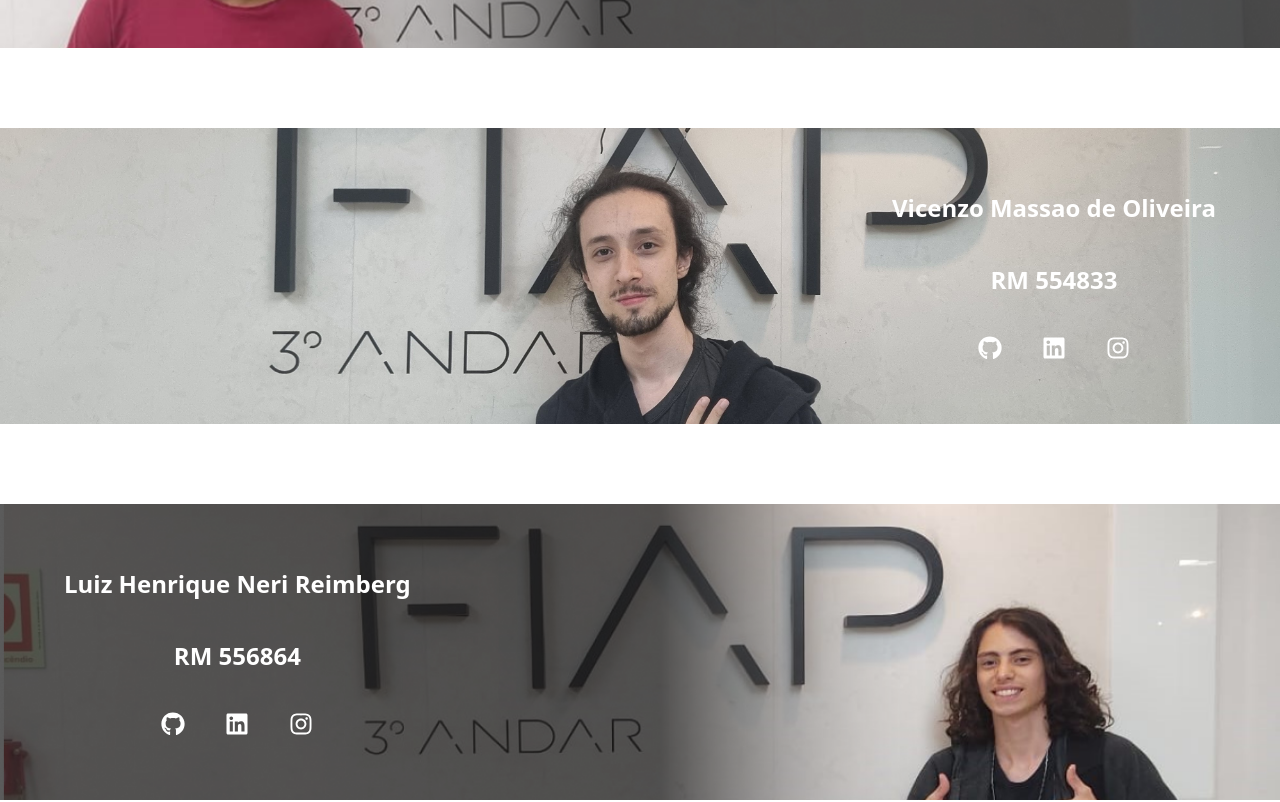
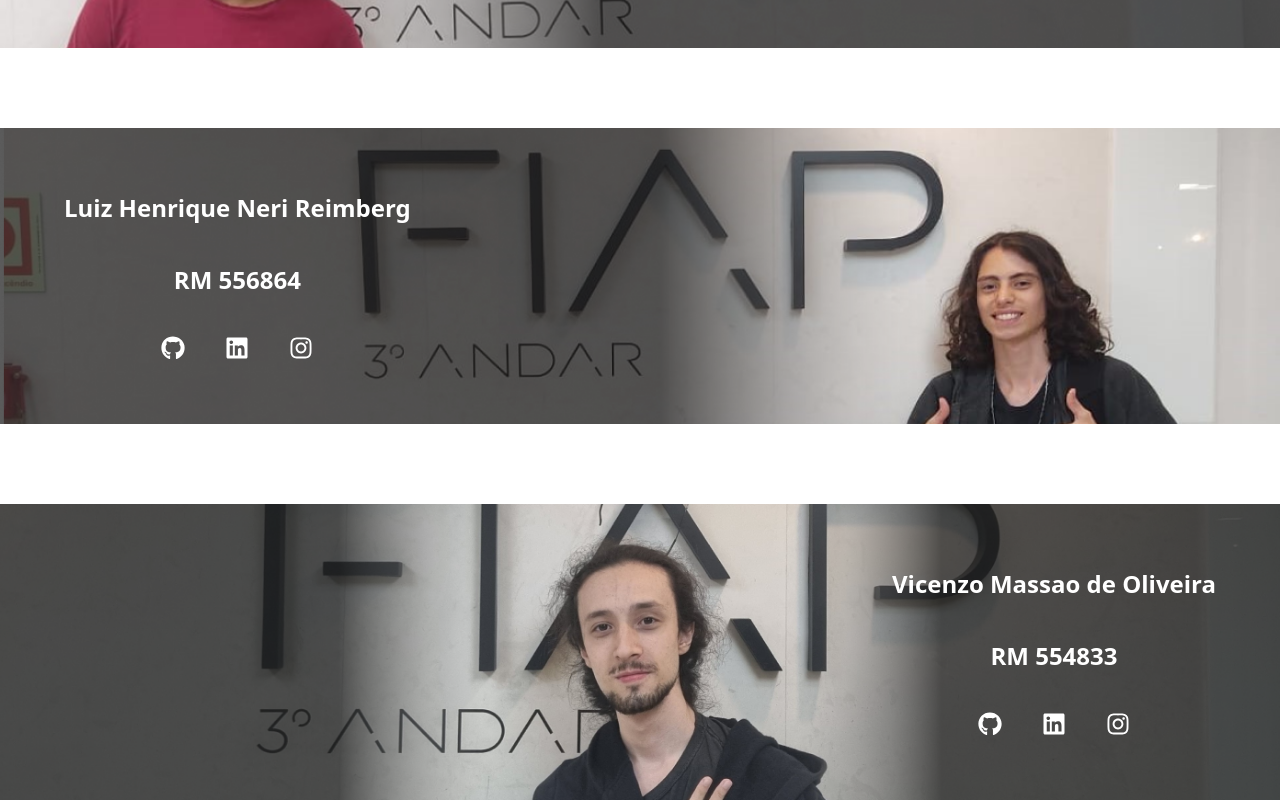
Before and after one commit to LEVI-FIAP/Front-end, a Next.js app: page /sobre in a window 1280 px wide. Shown: the part 1180-1982 px from the top of the page. Built offline with nearby package versions, Linux system fonts and the light colour scheme.

Commit message:
sembra e texto diminuido

```diff
--- a/src/app/globals.css
+++ b/src/app/globals.css
@@ -5,7 +5,7 @@
 
 @layer components{
     main{
-        @apply text-2xl;
+        @apply text-2xl sm:max-md:text-lg phone:max-sm:text-base;
 
 
         & .perguntas{
--- a/src/app/sobre/page.tsx
+++ b/src/app/sobre/page.tsx
@@ -32,17 +32,6 @@ export default function Sobre() {
               </div>
             </figcaption>
           </figure>
-          <figure className="bg-[url('../assets/vicenzo-img.png')] bg-cover bg-center bg-no-repeat phone:max-md:bg-left">
-            <figcaption className="pessoa justify-self-end phone:max-md:justify-self-start">
-              <h3>Vicenzo Massao de Oliveira</h3>
-              <h4>RM 554833</h4>
-              <div className="links">
-                <a href="https://github.com/fFukurou"><GithubLogo/></a>
-                <a href="https://www.linkedin.com/in/vicenzo-massao-de-oliveira-2a8b35109/"><LinkedinLogo/></a>
-                <a href="https://www.instagram.com/ffukurou_/"><InstaLogo/></a>
-              </div>
-            </figcaption>
-          </figure>
           <figure className="bg-[url('../assets/luiz-img.png')] bg-cover bg-center phone:max-md:bg-right">
             <figcaption className="pessoa justify-self-start phone:max-md:justify-self-end">
               <h3>Luiz Henrique Neri Reimberg</h3>
@@ -54,6 +43,17 @@ export default function Sobre() {
               </div>
             </figcaption>
           </figure>
+          <figure className="bg-[url('../assets/vicenzo-img.png')] bg-cover bg-center bg-no-repeat phone:max-md:bg-center">
+            <figcaption className="pessoa justify-self-end phone:max-md:justify-self-start">
+              <h3>Vicenzo Massao de Oliveira</h3>
+              <h4>RM 554833</h4>
+              <div className="links">
+                <a href="https://github.com/fFukurou"><GithubLogo/></a>
+                <a href="https://www.linkedin.com/in/vicenzo-massao-de-oliveira-2a8b35109/"><LinkedinLogo/></a>
+                <a href="https://www.instagram.com/ffukurou_/"><InstaLogo/></a>
+              </div>
+            </figcaption>
+          </figure>
         </div>
       </div>
     </main>
```
Also changed, not shown: src/assets/vicenzo-img.png.
